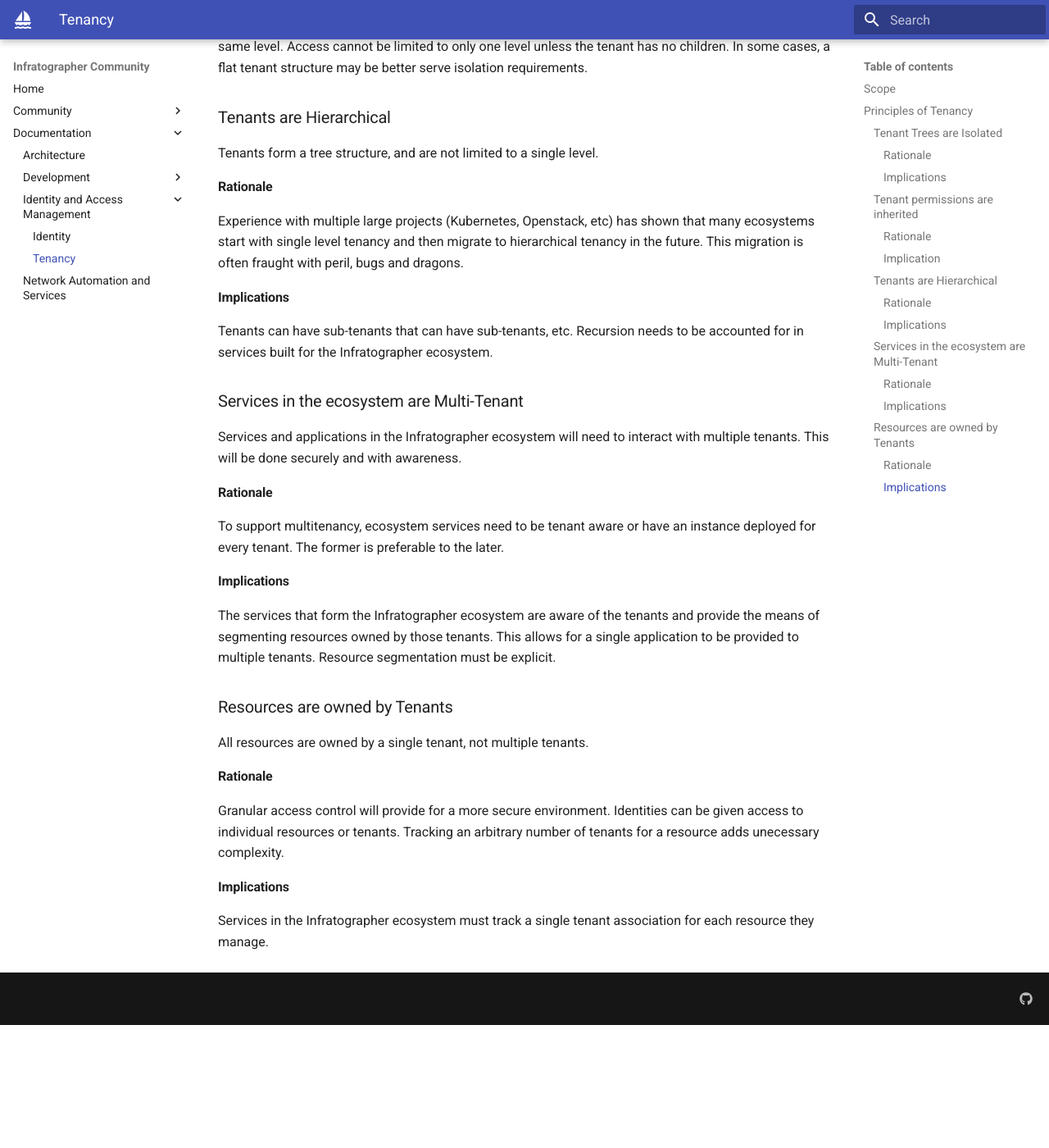
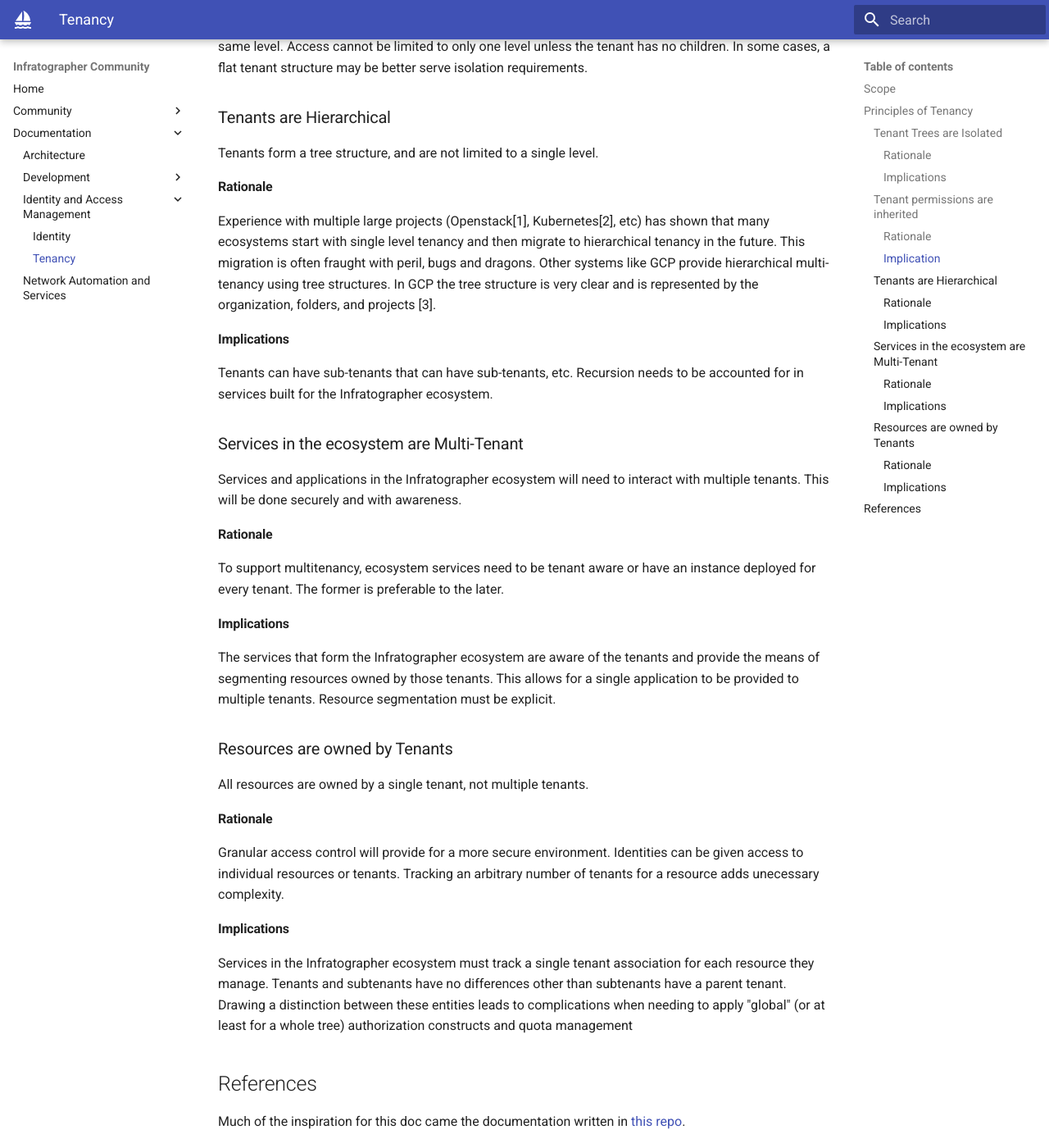
Before and after one commit to infratographer/website, an MkDocs documentation site: the page built from source/docs/docs/identity-and-access-management/tenancy.md, in a window 1280 px wide and 1400 px high, scrolled down 1041 px. Shown: the whole window at 82% size. Built offline with MkDocs 1.6.1 and Material for MkDocs 9.7.7, drawn with Linux system fonts in a browser that asks for light colours; comment, search, counter and statistics services are not loaded; before the commit the page ends 2291 px from its top, so only the background shows below that; some of the changed text lies outside the part shown.

Commit message:
fixups
Signed-off-by: E Camden Fisher <efisher@equinix.com>

```diff
--- a/source/docs/docs/identity-and-access-management/tenancy.md
+++ b/source/docs/docs/identity-and-access-management/tenancy.md
@@ -36,7 +36,7 @@ Tenants form a tree structure, and are not limited to a single level.
 
 #### Rationale
 
-Experience with multiple large projects (Kubernetes, Openstack, etc) has shown that many ecosystems start with single level tenancy and then migrate to hierarchical tenancy in the future. This migration is often fraught with peril, bugs and dragons.
+Experience with multiple large projects (Openstack[1], Kubernetes[2], etc) has shown that many ecosystems start with single level tenancy and then migrate to hierarchical tenancy in the future. This migration is often fraught with peril, bugs and dragons. Other systems like GCP provide hierarchical multi-tenancy using tree structures. In GCP the tree structure is very clear and is represented by the organization, folders, and projects [3].
 
 #### Implications
 
@@ -64,4 +64,12 @@ Granular access control will provide for a more secure environment. Identities c
 
 #### Implications
 
-Services in the Infratographer ecosystem must track a single tenant association for each resource they manage.
+Services in the Infratographer ecosystem must track a single tenant association for each resource they manage. Tenants and subtenants have no differences other than subtenants have a parent tenant. Drawing a distinction between these entities leads to complications when needing to apply "global" (or at least for a whole tree) authorization constructs and quota management
+
+## References
+
+Much of the inspiration for this doc came the documentation written in [this repo](https://github.com/infratographer/fertilesoil/tree/main/docs).
+
+[1] https://youtu.be/KvKiAzKSVYs
+[2] https://youtu.be/j5x6NumP21c
+[3] https://cloud.google.com/resource-manager/docs/cloud-platform-resource-hierarchy
```
